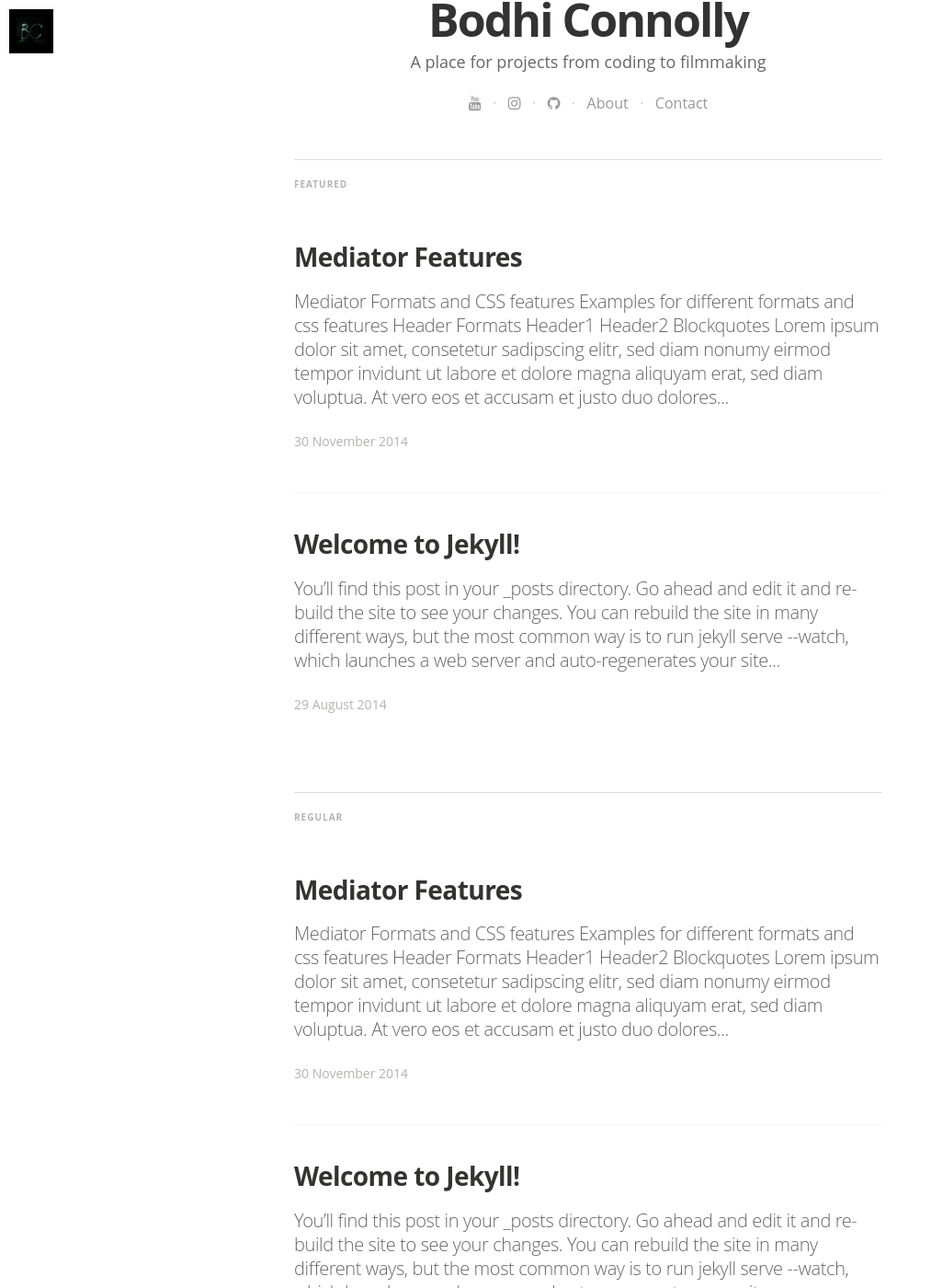
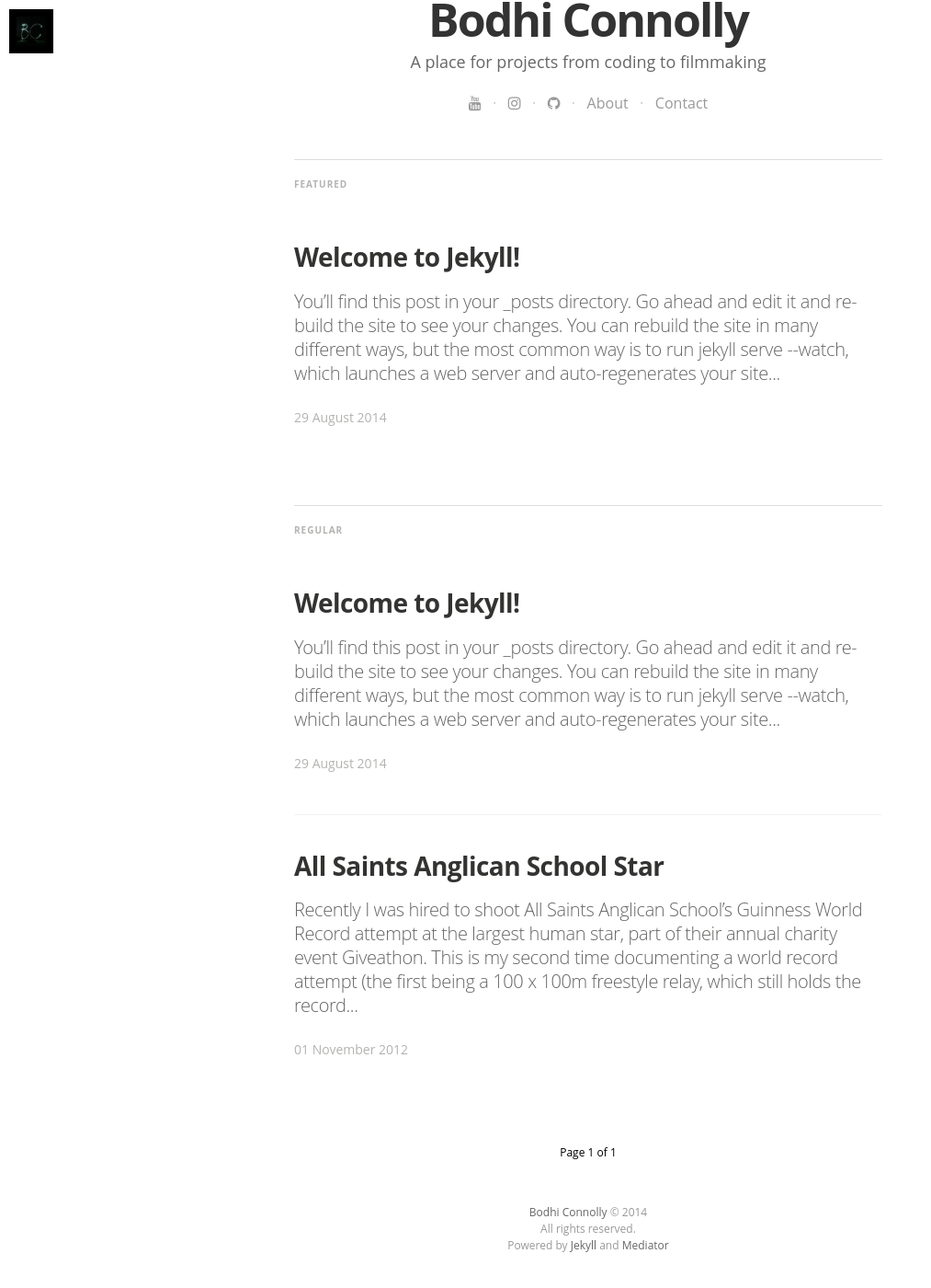
Before and after one commit to bodhiconnolly/bodhiconnolly.github.io, a Jekyll site: the page built from index.html, in a window 1280 px wide and 1400 px high, scrolled down 538 px. Shown: the whole window at 92% size, without its empty margins (0-1013 px from the left). Built offline with Jekyll 4.4.1, drawn with Linux system fonts in a browser that asks for light colours; nearby versions of some CDN libraries; some web fonts are replaced; Markdown is read by kramdown in place of the engine named in the settings; the list of posts is cut into pages by our own code.

Commit message:
Star ARticle

```diff
--- a/_config.yml
+++ b/_config.yml
@@ -12,6 +12,7 @@ logo: "/assets/images/BC.jpg"
 # blog cover
 cover: "/assets/images/roof1.jpg"
 404: "/assets/images/404.jpg"
+bottomcover: "/assets/images/desk.jpg"
 
 name: 'Bodhi Connolly'
 author: 'Bodhi Connolly'
--- /dev/null
+++ b/_posts/2012-11-1-all_saints_star.markdown
@@ -0,0 +1,24 @@
+---
+layout: post
+title:  "All Saints Anglican School Star"
+date:   2012-11-1 14:34:25
+categories: photography
+#tags: featured
+image: /assets/article_images/2012-11-1-all_saints_star/chopper_gopro.JPG
+---
+
+Recently I was hired to shoot All Saints Anglican School's Guinness World Record attempt at the largest human star, part of their annual charity event Giveathon. This is my second time documenting a world record attempt (the first being a 100 x 100m freestyle relay, which still holds the record at the time of this post at 1:37:53 hours) and they are always a lot of fun, despite the stringent requirements set out by Guiness.
+
+My role was two-fold: to record a timelapse of the entire event for documentation purposes, and to get a bird's eye view photo of the entire star for publicity purposes. The second, of course, involves a helicopter. Marvellous.
+
+The timelapse was a fairly standard affair, shooting on my Canon 600D with a 15-85mm to get the whole star in and using Magic Lantern as my intervalometer. The chopper required more careful planning - as we only had a short flight time, I needed to be certain that I could get all of the shots I needed as fast as possible. In the end I flew with two 7Ds (chosen for their burst mode), one with a 70-200mm for close-ups and one with a 17-55mm for capturing the whole school.
+
+With this setup getting the required shots was really quite simple and everyone was happy with the results. It helps if you have someone knowledgeable about aviation who can give the pilot detailed instructions. I am not, but the two videographers in the back were and they gave the instructions. They also captured some footage which is embedded below.
+
+![The star]({{site.baseurl}}/assets/images/star.jpg)
+
+![The star in context with the school]({{site.baseurl}}/assets/images/star_wide.jpg)
+
+
+
+<iframe width="560" height="315" src="//www.youtube.com/embed/POd0MH_f6O8" frameborder="0" allowfullscreen></iframe>
--- a/_posts/2014-11-30-mediator_features.markdown
+++ /dev/null
@@ -1,39 +0,0 @@
----
-layout: post
-title:  "Mediator Features"
-date:   2014-11-30 14:34:25
-categories: mediator feature
-tags: featured
-image: /assets/article_images/2014-11-30-mediator_features/night-track.JPG
----
-#Mediator Formats and CSS features
-
-Examples for different formats and css features
-
-#Header Formats
-#Header1
-##Header2
-
-#Blockquotes
->Lorem ipsum dolor sit amet, consetetur sadipscing elitr, sed diam nonumy eirmod tempor invidunt ut labore et dolore magna aliquyam erat, sed diam voluptua. At vero eos et accusam et justo duo dolores et ea rebum. Stet clita kasd gubergren, no sea takimata sanctus
-
-#Lists
-##orderd lists
-1. one
-2. two
-3. three
-
-##unorderd lists
-- Apple
-- Banana
-- Plum
-
-#Links
-This is an [example link](http://example.com/ "With a Title").
-
-#Combinations
->Lorem ipsum dolor sit amet, consetetur sadipscing elitr, sed diam nonumy eirmod tempor invidunt ut labore et dolore magna aliquyam erat, sed diam voluptua. At vero eos et accusam et justo duo dolores et ea rebum. Stet clita kasd gubergren, no sea takimata sanctus
->
-> - Apple
-> - Banana
-> - Plum
```
Also changed, not shown: _layouts/post.html (+4 -4 lines), assets/article_images/2012-11-1-all_saints_star/chopper_gopro.jpg (added), assets/images/desk.jpg (added), assets/images/roof1.jpg, assets/images/roof2.jpg (added), assets/images/roof3.jpg (deleted), 6 other files.
